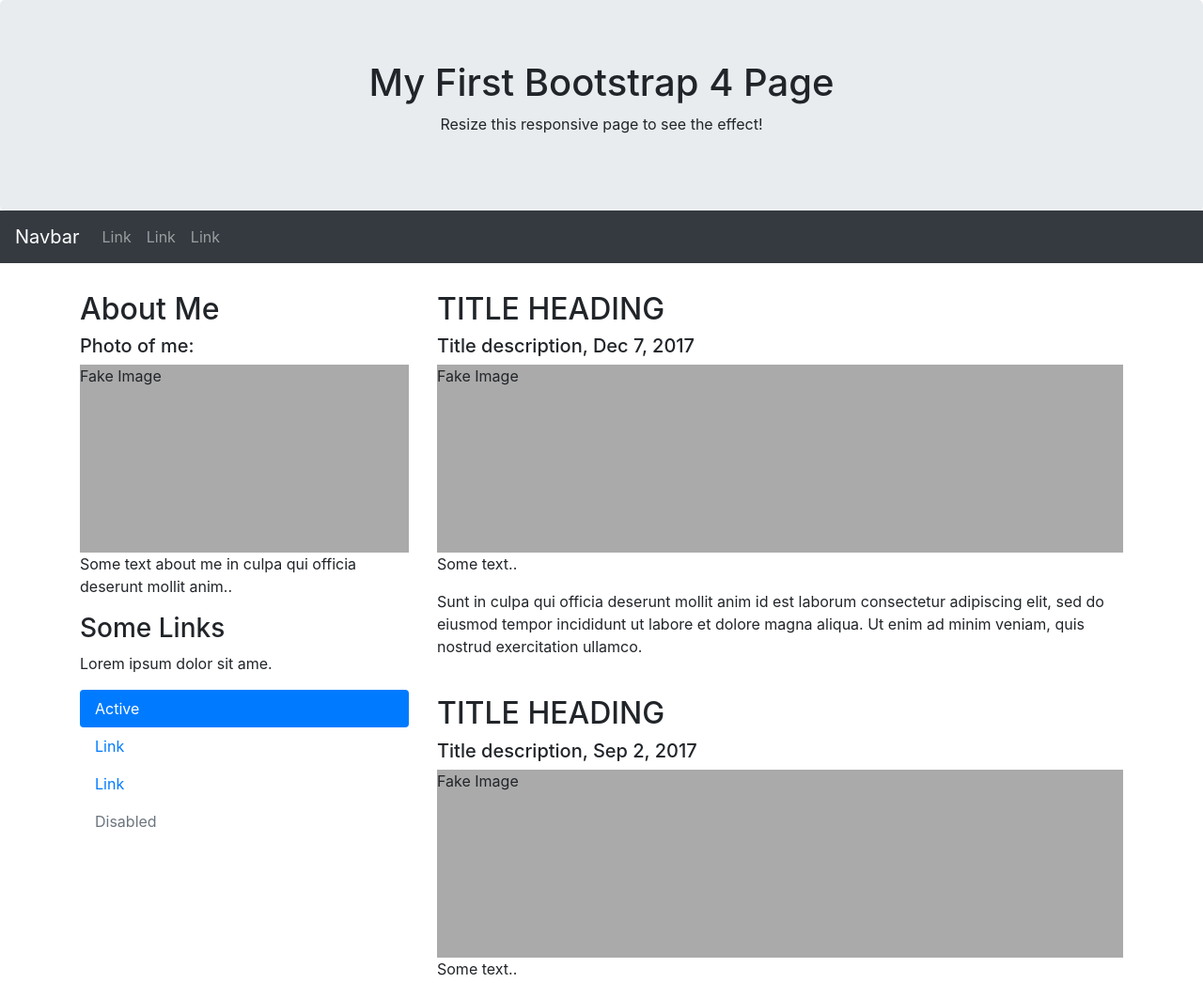
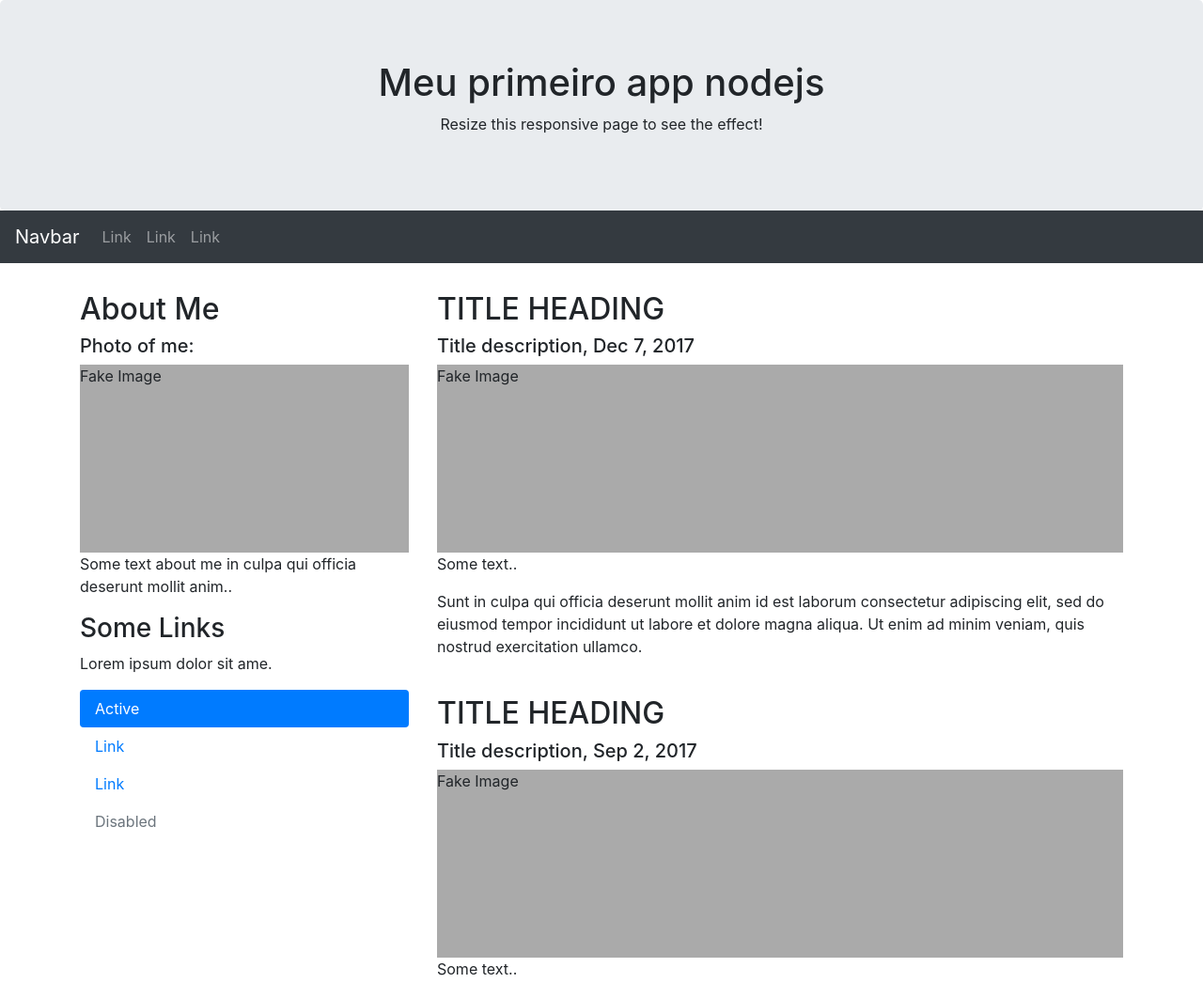
Before and after one commit to vitorhgtt/aula02, a website: page index.html in a window 1280 px wide. Shown: the top 1046 px of the page at 94% size. Drawn offline with nearby package versions, Linux system fonts and the light colour scheme.

Commit message:
Segunda versao

```diff
--- a/index.html
+++ b/index.html
@@ -1,7 +1,7 @@
 <!DOCTYPE html>
 <html lang="en">
 <head>
-  <title>Bootstrap 4 Website Example</title>
+  <title>Meu primeiro app nodejs</title>
   <meta charset="utf-8">
   <meta name="viewport" content="width=device-width, initial-scale=1">
   <link rel="stylesheet" href="https://maxcdn.bootstrapcdn.com/bootstrap/4.5.2/css/bootstrap.min.css">
@@ -18,7 +18,7 @@
 <body>
 
 <div class="jumbotron text-center" style="margin-bottom:0">
-  <h1>My First Bootstrap 4 Page</h1>
+  <h1>Meu primeiro app nodejs</h1>
   <p>Resize this responsive page to see the effect!</p>
 </div>
 
```
Also changed, not shown: package.json (+7 -2 lines), 2 other files.
